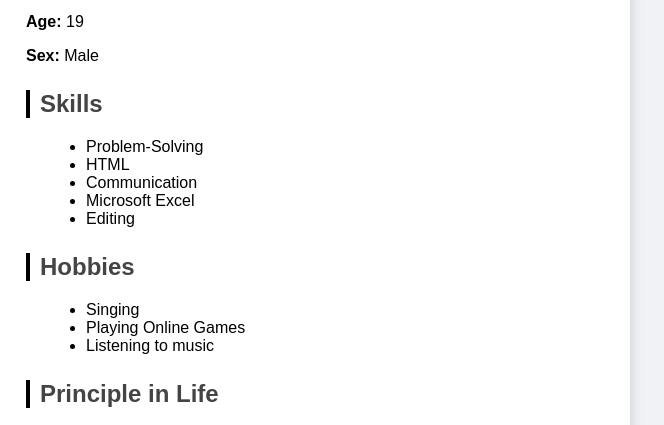
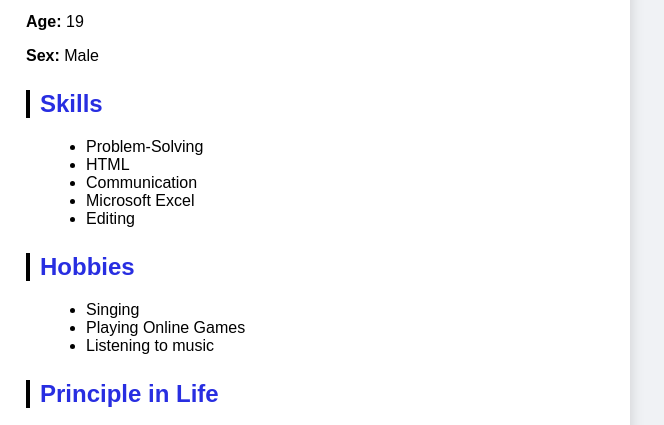
Before and after one commit to ryrypaulin2025/22017---WEB101---PAULIN, a plain HTML site: page index.html in a window 1280 px wide. Shown: the part 183-608 px from the top of the page, 456-1120 px from the left. Drawn offline with Linux system fonts and the light colour scheme.

Commit message:
index.html

```diff
--- a/index.html
+++ b/index.html
@@ -43,7 +43,7 @@
 
         h2 {
             margin-top: 25px;
-            color: #444;
+            color: #282ee1;
             border-left: 4px solid #000000;
             padding-left: 10px;
         }
```
